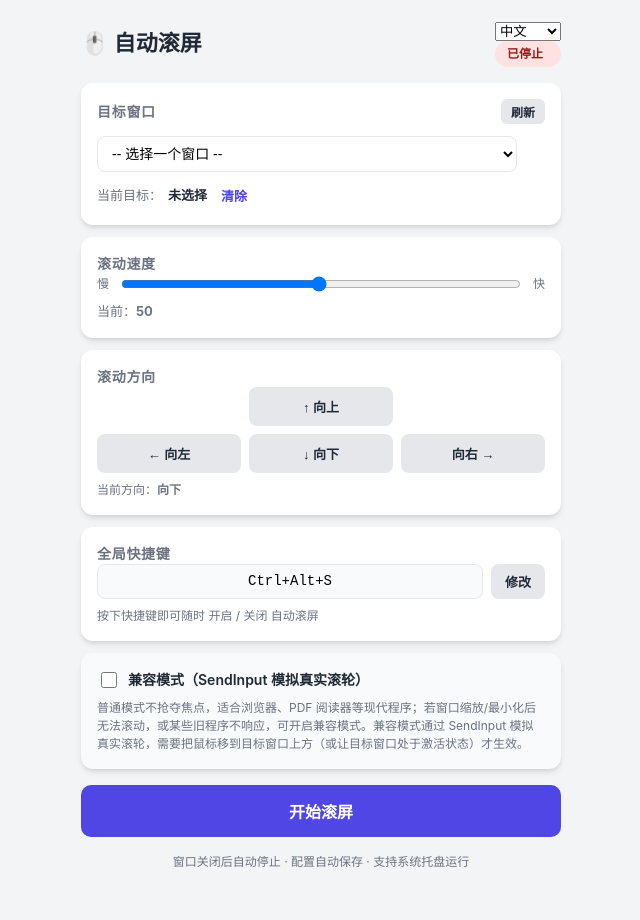
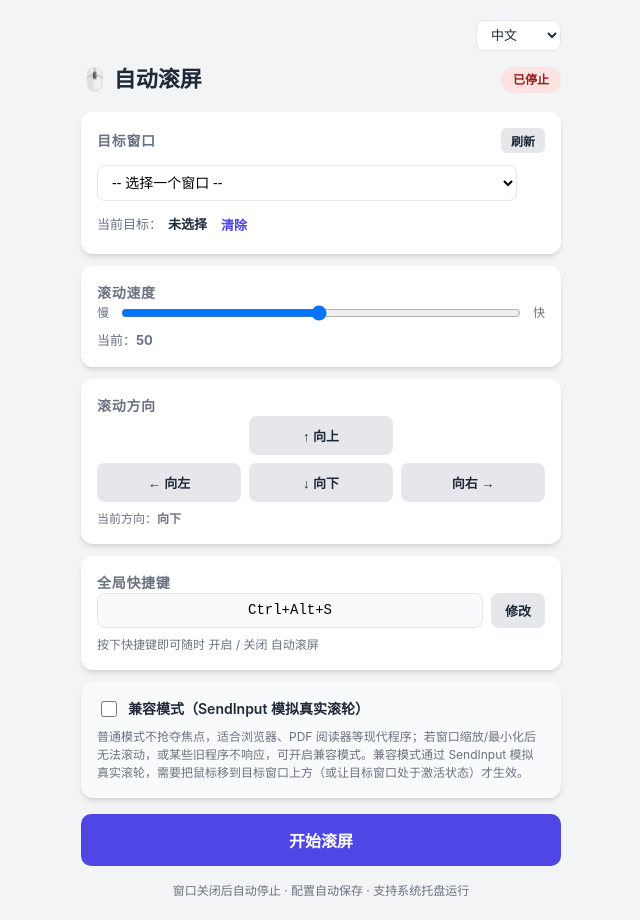
Before and after one commit to Jingluohi/AutoScroll, a website: page src/index.html in a window 1280 px wide. Shown: the whole page, without its empty margins (319-959 px from the left). Before the commit the page ends 891 px from the top, so only its background shows below. Drawn offline with Linux system fonts and the light colour scheme.

Commit message:
feat(ui): move language selector to top; chore: add English build.bat for portable exe

```diff
--- a/src/index.html
+++ b/src/index.html
@@ -8,16 +8,18 @@
 </head>
 <body>
   <div class="app">
-    <!-- 顶部标题、语言切换与状态 -->
+    <!-- 语言选择：置于页面最上方 -->
+    <div class="language-bar">
+      <select id="language-select" class="language-select" title="Language">
+        <option value="zh">中文</option>
+        <option value="en">English</option>
+      </select>
+    </div>
+
+    <!-- 顶部标题与状态 -->
     <header class="header">
       <h1 data-i18n="appName">🖱️ 自动滚屏</h1>
-      <div class="header-actions">
-        <select id="language-select" class="language-select" title="Language">
-          <option value="zh">中文</option>
-          <option value="en">English</option>
-        </select>
-        <div id="status-badge" class="status-badge stopped" data-i18n="statusStopped">已停止</div>
-      </div>
+      <div id="status-badge" class="status-badge stopped" data-i18n="statusStopped">已停止</div>
     </header>
 
     <!-- 目标窗口选择区 -->
--- a/src/styles.css
+++ b/src/styles.css
@@ -34,6 +34,28 @@ body {
   max-width: 520px;
   margin: 0 auto;
   padding: 20px;
+}
+
+/* 语言选择栏：页面最上方 */
+.language-bar {
+  display: flex;
+  justify-content: flex-end;
+  margin-bottom: 12px;
+}
+
+.language-select {
+  padding: 6px 10px;
+  border: 1px solid var(--border);
+  border-radius: 8px;
+  background: #fff;
+  font-size: 13px;
+  color: var(--text);
+  cursor: pointer;
+  outline: none;
+}
+
+.language-select:focus {
+  border-color: var(--primary);
 }
 
 /* 顶部标题 */
```
Also changed, not shown: 1 other file.
